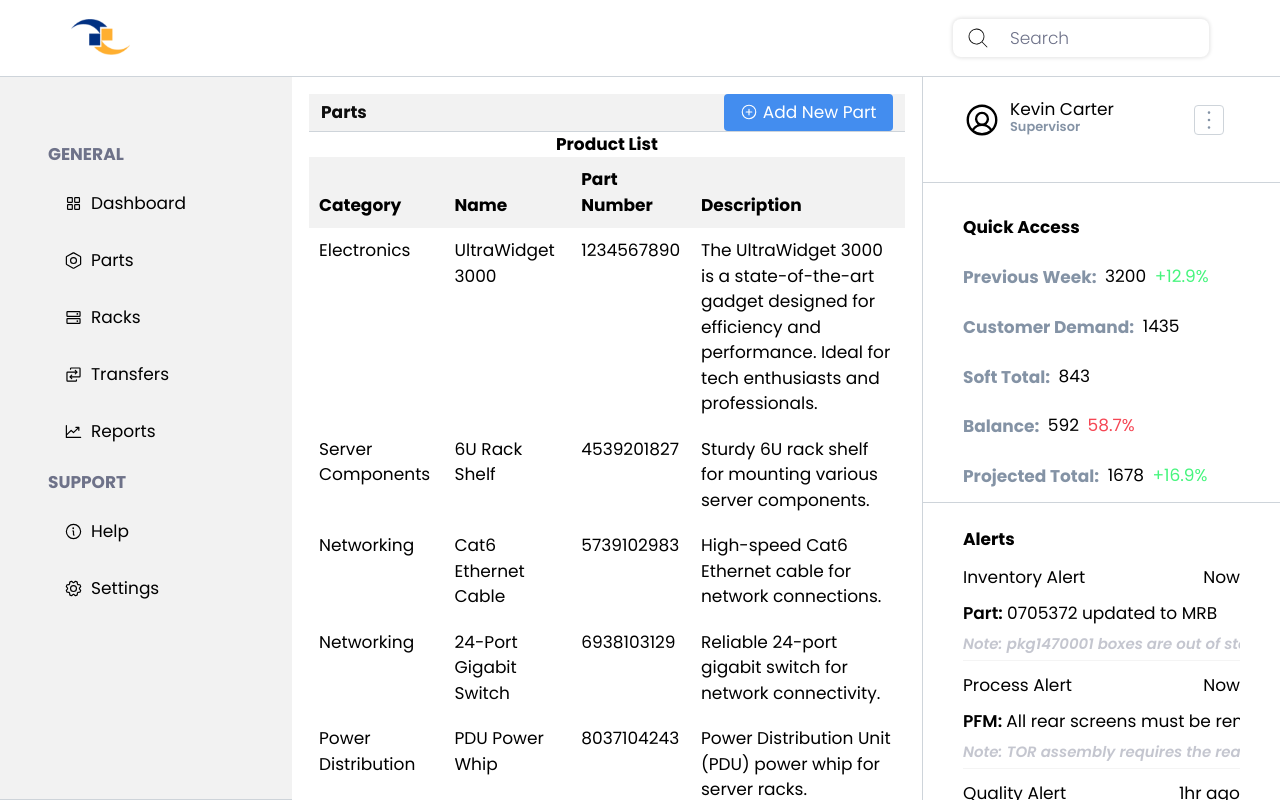
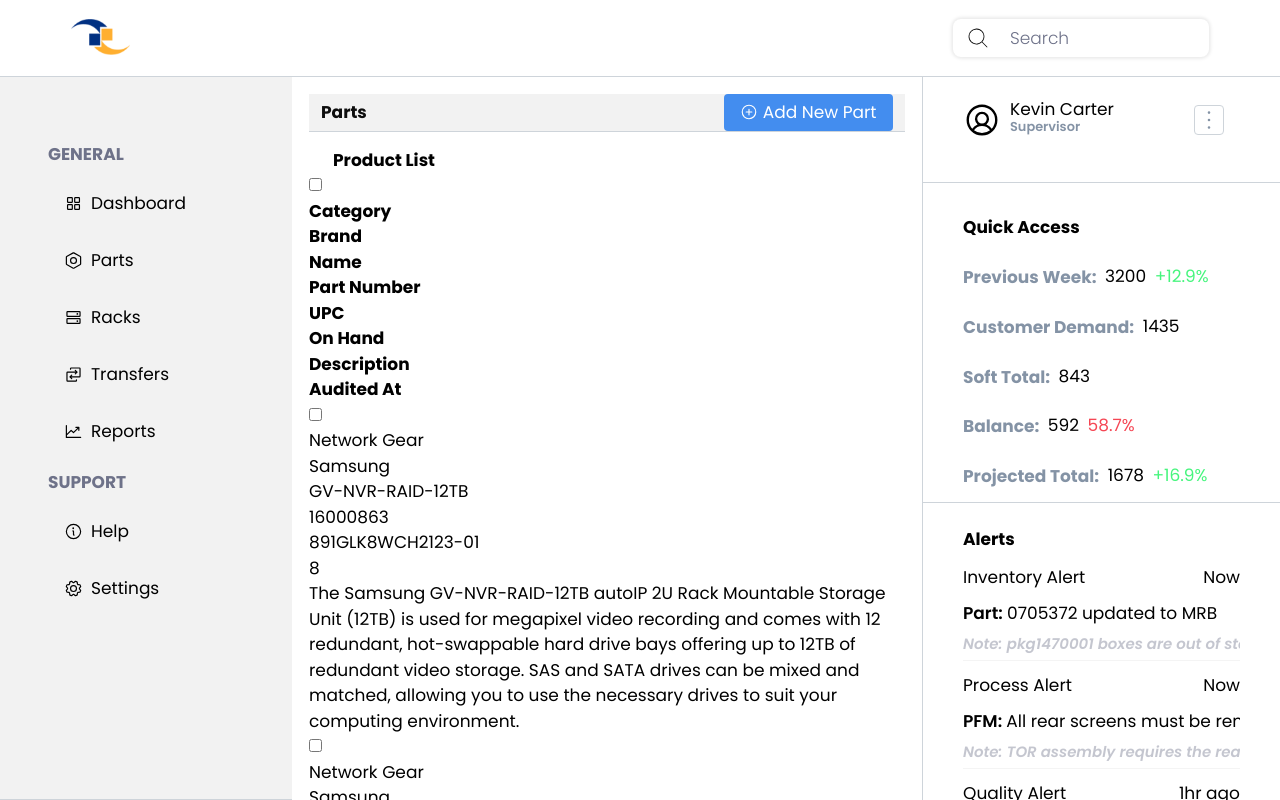
Before and after one commit to kvncrtr/vendex, a React (Create React App) app: page / in a window 1280 px wide. Built offline with nearby package versions, Linux system fonts and the light colour scheme.

Commit message:
add table component elements for components

```diff
--- a/src/components/molecules/Table.jsx
+++ /dev/null
@@ -1,59 +0,0 @@
-import React from "react";
-
-const Table = ({ data, className, theadClassName, theadRowClassName, tbodyTrClassName }) => {
-   return (
-    <table className={className} tabindex="0">
-      <thead className={theadClassName}>
-        <tr className={theadRowClassName}>
-          {/* <th><input type="checkbox" /></th> */}
-          <th>Category</th>
-          <th>Name</th>
-          <th>Part Number</th>
-          <th>Description</th>
-        </tr>
-      </thead>
-
-      <tbody>
-        {data.map(part => (
-          <tr className={tbodyTrClassName} key={part.part_number}>
-            <td>{part.category}</td>
-            <td>{part.name}</td>
-            <td>{part.part_number}</td>
-            <td>{part.description}</td>
-          </tr>
-        ))}
-      </tbody>
-
-    </table>
-  );
-};
-
-export default Table;
-
-/*
-{
-  id: 5,
-  created_at: "2024-03-18T13:35:00Z",
-  updated_at: "2024-03-18T13:35:00Z",
-  audited_at: "2024-04-04T17:45:00Z",
-  part_number: 8037104243,
-  upc: 159876012345,
-  brand: "RackPower",
-  name: "PDU Power Whip",
-  category: "Power Distribution",
-  description: "Power Distribution Unit (PDU) power whip for server racks.",
-  price: 199.99,
-  on_hand: 40,
-  package_quantity: 8,
-  reinventory_quantity: 12,
-  weight: 1.8,
-  reorder_amount: 15,
-  order_id: 306,
-  delivery_id: 406,
-  warehouse_id: 506,
-  inventory_id: 606,
-  transfer_id: 706,
-  rack_id: 806
-}
-
-*/
--- /dev/null
+++ b/src/components/molecules/TableRow.jsx
@@ -0,0 +1,11 @@
+import React from 'react'
+
+const TableRow = ({ className }) => {
+  return (
+    <div className={className}>
+
+    </div>
+  )
+}
+
+export default TableRow
--- /dev/null
+++ b/src/components/organisims/Table.jsx
@@ -0,0 +1,193 @@
+import React from "react";
+import TableRow from "../molecules/TableRow";
+
+const Table = ({ data }) => {
+
+   return (
+    <div className="parts--table-container">
+      <div className="parts--table-row">
+        <div className="parts--table-cell">
+          <input type="checkbox" />
+        </div>
+
+        <div className="parts--table-cell">
+          <h4>Category</h4>
+        </div>
+
+        <div className="parts--table-cell">
+          <h4>Brand</h4>
+        </div>
+
+        <div className="parts--table-cell">
+          <h4>Name</h4>
+        </div>
+
+        <div className="parts--table-cell">
+          <h4>Part Number</h4>
+        </div>
+
+        <div className="parts--table-cell">
+          <h4>UPC</h4>
+        </div>
+
+        <div className="parts--table-cell">
+          <h4>On Hand</h4>
+        </div>
+
+        <div className="parts--table-cell">
+          <h4>Description</h4>
+        </div>
+
+        <div className="parts--table-cell">
+          <h4>Audited At</h4>
+        </div>
+      </div>
+
+      <div className="parts--table-row" key={"0789439803"}>
+        <div className="parts--table-cell">
+          <input type="checkbox" />
+        </div>
+
+        <div className="parts--table-cell">
+          Network Gear
+        </div>
+
+        <div className="parts--table-cell">
+          Samsung
+        </div>
+
+        <div className="parts--table-cell">
+        GV-NVR-RAID-12TB
+        </div>
+
+        <div className="parts--table-cell">
+          16000863
+        </div>
+
+        <div className="parts--table-cell">
+          891GLK8WCH2123-01
+        </div>
+
+        <div className="parts--table-cell">
+          8
+        </div>
+
+        <div className="parts--table-cell">
+          The Samsung GV-NVR-RAID-12TB autoIP 2U Rack Mountable Storage Unit (12TB) is used for megapixel video recording and comes with 12 redundant, hot-swappable hard drive bays offering up to 12TB of redundant video storage. SAS and SATA drives can be mixed and matched, allowing you to use the necessary drives to suit your computing environment.
+        </div>
+      </div>
+
+      <div className="parts--table-row parts--table-headers" key={"0789439803"}>
+        <div className="parts--table-cell">
+          <input type="checkbox" />
+        </div>
+
+        <div className="parts--table-cell">
+          Network Gear
+        </div>
+
+        <div className="parts--table-cell">
+          Samsung
+        </div>
+
+        <div className="parts--table-cell">
+        GV-NVR-RAID-12TB
+        </div>
+
+        <div className="parts--table-cell">
+          16000863
+        </div>
+
+        <div className="parts--table-cell">
+          891GLK8WCH2123-01
+        </div>
+
+        <div className="parts--table-cell">
+          8
+        </div>
+
+        <div className="parts--table-cell">
+          The Samsung GV-NVR-RAID-12TB autoIP 2U Rack Mountable Storage Unit (12TB) is used for megapixel video recording and comes with 12 redundant, hot-swappable hard drive bays offering up to 12TB of redundant video storage. SAS and SATA drives can be mixed and matched, allowing you to use the necessary drives to suit your computing environment.
+        </div>
+      </div>
+
+      <div className="parts--table-row" key={"0789439803"}>
+        <div className="parts--table-cell">
+          <input type="checkbox" />
+        </div>
+
+        <div className="parts--table-cell">
+          Network Gear
+        </div>
+
+        <div className="parts--table-cell">
+          Samsung
+        </div>
+
+        <div className="parts--table-cell">
+          GV-NVR-RAID-12TB
+        </div>
+
+        <div className="parts--table-cell">
+          16000863
+        </div>
+
+        <div className="parts--table-cell">
+          891GLK8WCH2123-01
+        </div>
+
+        <div className="parts--table-cell">
+          8
+        </div>
+
+        <div className="parts--table-cell">
+          The Samsung GV-NVR-RAID-12TB autoIP 2U Rack Mountable Storage Unit (12TB) is used for megapixel video recording and comes with 12 redundant, hot-swappable hard drive bays offering up to 12TB of redundant video storage. SAS and SATA drives can be mixed and matched, allowing you to use the necessary drives to suit your computing environment.
+        </div>
+      </div>
+    </div>
+   );
+};
+
+export default Table;
+
+/*
+{
+  id: 5,
+  created_at: "2024-03-18T13:35:00Z",
+  updated_at: "2024-03-18T13:35:00Z",
+  audited_at: "2024-04-04T17:45:00Z",
+  part_number: 8037104243,
+  upc: 159876012345,
+  brand: "RackPower",
+  name: "PDU Power Whip",
+  category: "Power Distribution",
+  description: "Power Distribution Unit (PDU) power whip for server racks.",
+  price: 199.99,
+  on_hand: 40,
+  package_quantity: 8,
+  reinventory_quantity: 12,
+  weight: 1.8,
+  reorder_amount: 15,
+  order_id: 306,
+  delivery_id: 406,
+  warehouse_id: 506,
+  inventory_id: 606,
+  transfer_id: 706,
+  rack_id: 806
+}
+
+table the description td has text content in it of about 30 words
+but I want to set a height of 78px and let the words determine the width of the column
+
+<tbody>
+  {data.map(part => (
+    <tr className={tbodyTrClassName} key={part.part_number}>
+      <td>{part.category}</td>
+      <td>{part.name}</td>
+      <td>{part.part_number}</td>
+      <td data-cell="description">{part.description}</td>
+    </tr>
+  ))}
+</tbody>
+
+*/
--- a/src/components/pages/Parts.jsx
+++ b/src/components/pages/Parts.jsx
@@ -1,6 +1,6 @@
 import React from "react";
 import Button from "../atoms/Button";
-import Table from "../molecules/Table";
+import Table from "../organisims/Table";
 import { PlusCircle } from "@phosphor-icons/react";
 import PartsData from "../../services/parts";
 
@@ -22,20 +22,12 @@
         <h4 className={"parts--title"}>Product List</h4>
       </div>
 
-      <div className="parts--table-container">
-        <Table
-          data={data}
-          className={"parts--table-case"}
-          theadClassName={"parts--thead"}
-          theadRowClassName={"parts--thead-row"}
-          tbodyTrClassName={"parts--tbody-row"}
-        />
-      </div>
+        <Table data={data} />
     </div>
   );
 };
 
 export default Parts
 // git add .; git commit -m ""; git push origin parts
-// git add .; git commit -m "create a table with proper responsiveness from adrian roselli's blog on tables"; git push origin parts
+//
 // git switch main; git merge parts; git push; git switch parts
--- a/src/style.css
+++ b/src/style.css
@@ -590,18 +590,14 @@
   .button--container {
     margin: 0;
     height: 2.176rem; }
-  .parts--table-case {
-    border-collapse: collapse; }
-  .parts--thead tr {
-    background-color: #F2F2F2; }
-  .parts--thead th,
-  .parts--tbody-row td {
-    padding: 0.588rem; }
-  .parts--thead th {
-    text-align: left;
-    vertical-align: bottom; }
-  .parts--tbody-row td {
-    vertical-align: text-top; } }
+  .parts--title-case {
+    display: flex;
+    align-items: center;
+    justify-content: left;
+    padding: 0 1.412rem;
+    margin-top: 0.941rem;
+    height: 3.529rem;
+    width: 100%; } }
 
 .menu--shell {
   position: absolute;
--- a/src/styles/components/pages/_parts.scss
+++ b/src/styles/components/pages/_parts.scss
@@ -38,27 +38,15 @@
       height: 2.176rem;
    }
 
-   .parts--table-case {
-      border-collapse: collapse;
-      // width: 100%;
+   .parts--title-case {
+      display: flex;
+      align-items: center;
+      justify-content: left;
+      padding: 0 1.412rem;
+      margin-top: 0.941rem;
+      height: 3.529rem;
+      width: 100%;
    }
 
-   .parts--thead tr {
-      background-color: $achromatic-200;
-   }
-
-   .parts--thead th,
-   .parts--tbody-row td {
-      padding: 0.588rem;
-   }
-
-   .parts--thead th {
-      text-align: left;
-      vertical-align: bottom;
-   }
-
-   .parts--tbody-row td {
-      vertical-align: text-top;
-   }
-
+   .parts--title { }
 }
```
Also changed, not shown: src/components/molecules/TableCell.jsx (added, +11 -0 lines).
